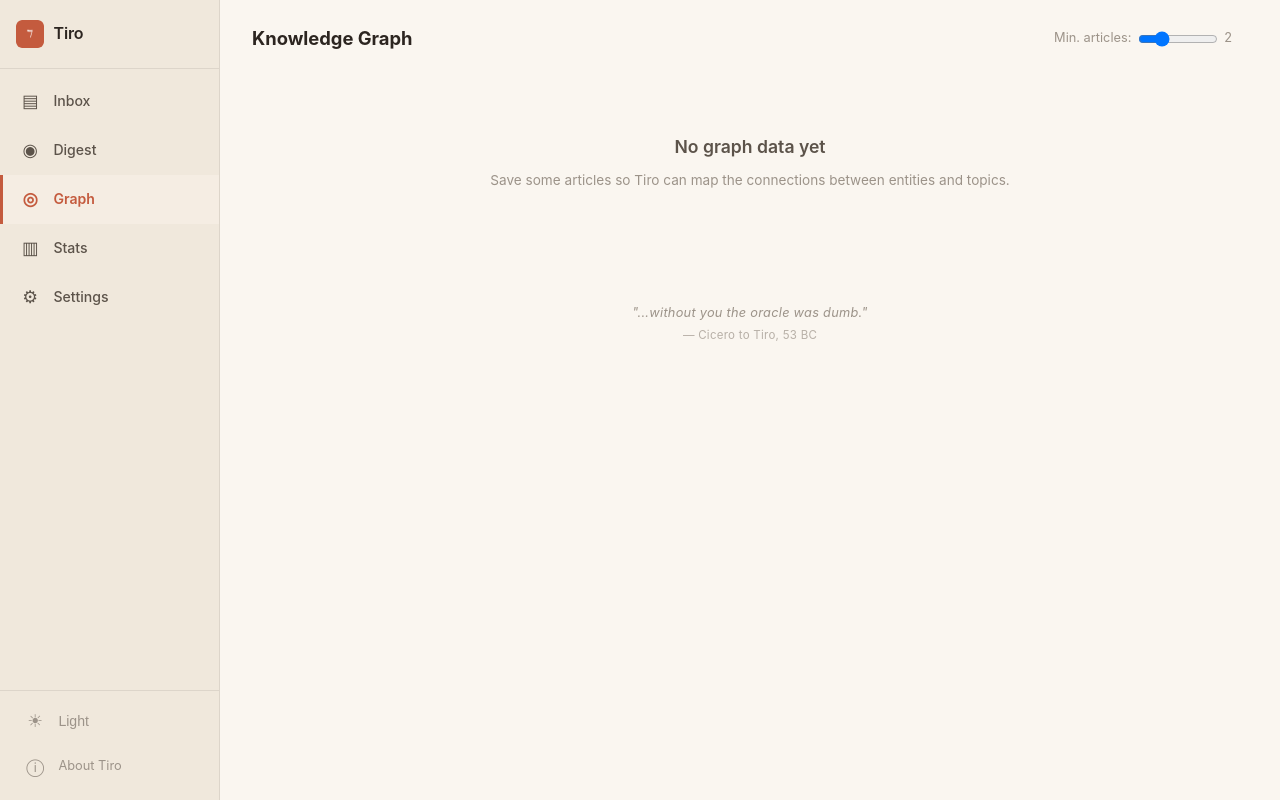
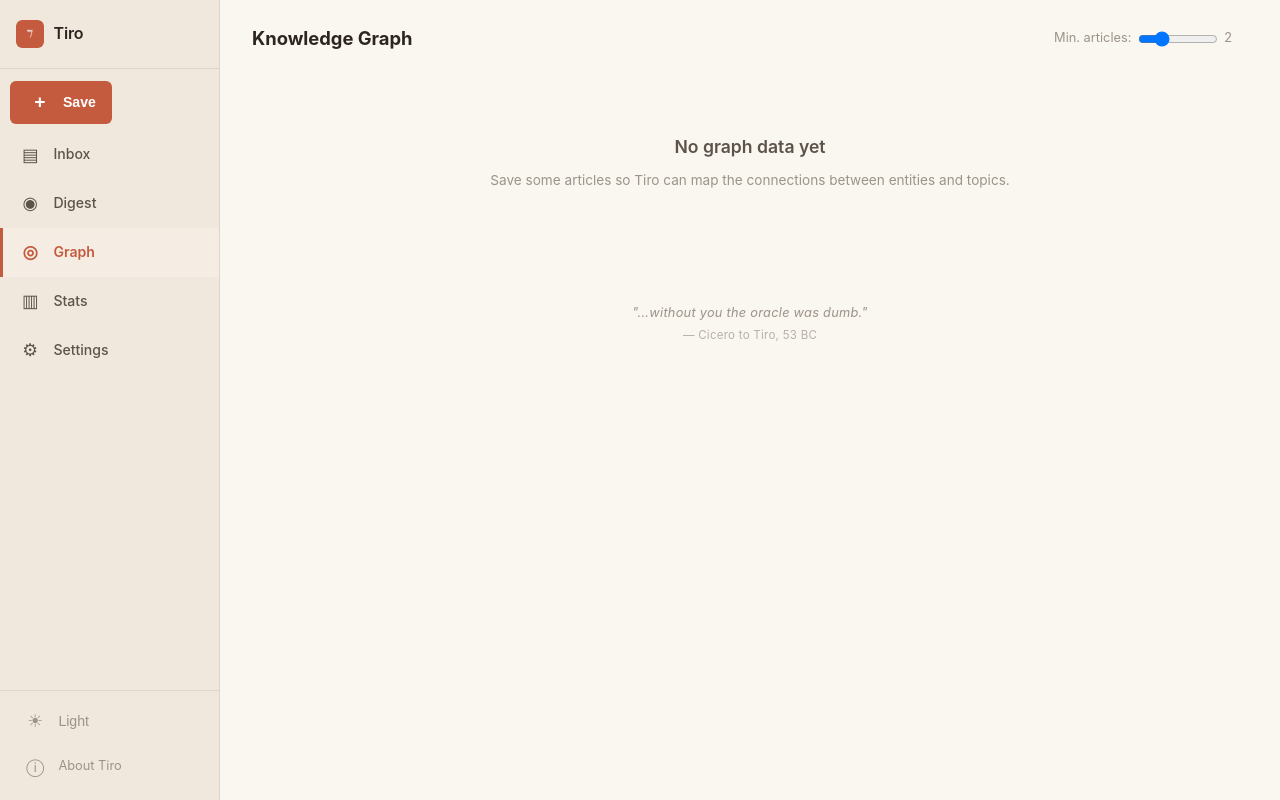
Before and after one commit to esagduyu/project-tiro, a FastAPI app: page /graph in a window 1280 px wide. Run offline with FastAPI, Linux system fonts and the light colour scheme; data that the repository does not hold is empty.

Commit message:
Add Save modal for URL and .eml ingestion from sidebar
- "Save" button at top of sidebar nav opens a modal overlay
- URL tab: paste a URL, submit to save (handles duplicates gracefully)
- .eml tab: drag-and-drop or file picker for email newsletter import
- Keyboard shortcut `n` opens modal from any page
- Status feedback: loading, success (green), error/duplicate (red)
- Auto-refreshes inbox and filters after successful save
- Cache bumped to v=41

Co-Authored-By: Claude Opus 4.6 <noreply@anthropic.com>

```diff
--- a/tiro/frontend/static/app.js
+++ b/tiro/frontend/static/app.js
@@ -68,6 +68,160 @@ async function updateUnreadBadge() {
     } catch (e) {}
 }
 
+/* ---- Save modal ---- */
+
+function openSaveModal() {
+    const overlay = document.getElementById('save-overlay');
+    if (!overlay) return;
+    overlay.style.display = 'flex';
+    // Reset state
+    const urlInput = document.getElementById('save-url-input');
+    if (urlInput) { urlInput.value = ''; urlInput.focus(); }
+    const status = document.getElementById('save-status');
+    if (status) status.style.display = 'none';
+    const btn = document.getElementById('save-url-btn');
+    if (btn) { btn.disabled = false; btn.textContent = 'Save'; }
+    // Reset to URL tab
+    switchSaveTab('url');
+}
+
+function closeSaveModal() {
+    const overlay = document.getElementById('save-overlay');
+    if (overlay) overlay.style.display = 'none';
+}
+
+function switchSaveTab(tab) {
+    document.querySelectorAll('.save-tab').forEach(t => {
+        t.classList.toggle('active', t.dataset.tab === tab);
+    });
+    document.getElementById('save-tab-url').style.display = tab === 'url' ? '' : 'none';
+    document.getElementById('save-tab-email').style.display = tab === 'email' ? '' : 'none';
+    const status = document.getElementById('save-status');
+    if (status) status.style.display = 'none';
+    if (tab === 'url') {
+        document.getElementById('save-url-input')?.focus();
+    }
+}
+
+function showSaveStatus(msg, type) {
+    const el = document.getElementById('save-status');
+    if (!el) return;
+    el.textContent = msg;
+    el.className = 'save-status ' + type;
+    el.style.display = '';
+}
+
+async function submitURL() {
+    const input = document.getElementById('save-url-input');
+    const btn = document.getElementById('save-url-btn');
+    const url = input?.value.trim();
+    if (!url) return;
+    btn.disabled = true;
+    btn.textContent = 'Saving...';
+    showSaveStatus('Fetching and processing...', 'loading');
+    try {
+        const res = await fetch('/api/ingest/url', {
+            method: 'POST',
+            headers: { 'Content-Type': 'application/json' },
+            body: JSON.stringify({ url }),
+        });
+        const json = await res.json();
+        if (res.status === 409) {
+            showSaveStatus('Already saved: ' + (json.data?.title || url), 'error');
+            btn.disabled = false;
+            btn.textContent = 'Save';
+            return;
+        }
+        if (!res.ok) throw new Error(json.detail || 'Failed to save');
+        showSaveStatus('Saved: ' + (json.data?.title || 'Article'), 'success');
+        btn.textContent = 'Saved';
+        input.value = '';
+        updateUnreadBadge();
+        // Refresh inbox if we're on it
+        if (document.getElementById('article-list')) {
+            loadInbox();
+            loadFilters();
+        }
+    } catch (e) {
+        showSaveStatus(e.message || 'Failed to save URL', 'error');
+        btn.disabled = false;
+        btn.textContent = 'Save';
+    }
+}
+
+async function uploadEml(file) {
+    if (!file || !file.name.endsWith('.eml')) {
+        showSaveStatus('Please select a .eml file', 'error');
+        return;
+    }
+    showSaveStatus('Processing ' + file.name + '...', 'loading');
+    const formData = new FormData();
+    formData.append('file', file);
+    try {
+        const res = await fetch('/api/ingest/email', {
+            method: 'POST',
+            body: formData,
+        });
+        const json = await res.json();
+        if (!res.ok) throw new Error(json.detail || 'Failed to import');
+        showSaveStatus('Saved: ' + (json.data?.title || file.name), 'success');
+        updateUnreadBadge();
+        if (document.getElementById('article-list')) {
+            loadInbox();
+            loadFilters();
+        }
+    } catch (e) {
+        showSaveStatus(e.message || 'Failed to import email', 'error');
+    }
+}
+
+function setupSaveModal() {
+    const overlay = document.getElementById('save-overlay');
+    if (!overlay) return;
+
+    // Open
+    document.getElementById('save-btn')?.addEventListener('click', openSaveModal);
+
+    // Close
+    document.getElementById('save-modal-close')?.addEventListener('click', closeSaveModal);
+    overlay.addEventListener('click', (e) => { if (e.target === overlay) closeSaveModal(); });
+
+    // Tabs
+    document.querySelectorAll('.save-tab').forEach(tab => {
+        tab.addEventListener('click', () => switchSaveTab(tab.dataset.tab));
+    });
+
+    // URL submit
+    document.getElementById('save-url-btn')?.addEventListener('click', submitURL);
+    document.getElementById('save-url-input')?.addEventListener('keydown', (e) => {
+        if (e.key === 'Enter') { e.preventDefault(); submitURL(); }
+        if (e.key === 'Escape') { e.preventDefault(); closeSaveModal(); }
+    });
+
+    // File input
+    const fileInput = document.getElementById('save-file-input');
+    fileInput?.addEventListener('change', () => {
+        if (fileInput.files.length > 0) uploadEml(fileInput.files[0]);
+    });
+
+    // Drag and drop
+    const dropZone = document.getElementById('save-drop-zone');
+    if (dropZone) {
+        dropZone.addEventListener('dragover', (e) => {
+            e.preventDefault();
+            dropZone.classList.add('dragover');
+        });
+        dropZone.addEventListener('dragleave', () => {
+            dropZone.classList.remove('dragover');
+        });
+        dropZone.addEventListener('drop', (e) => {
+            e.preventDefault();
+            dropZone.classList.remove('dragover');
+            if (e.dataTransfer.files.length > 0) uploadEml(e.dataTransfer.files[0]);
+        });
+    }
+}
+
 /* ---- Init ---- */
 
 document.addEventListener("DOMContentLoaded", () => {
@@ -85,6 +239,9 @@ document.addEventListener("DOMContentLoaded", () => {
 
     // Unread badge
     updateUnreadBadge();
+
+    // Save modal
+    setupSaveModal();
 
     // Page-specific init
     if (document.getElementById("article-list")) {
@@ -1248,6 +1405,13 @@ function handleInboxKeydown(e) {
         return;
     }
 
+    // Don't capture when save modal is open (except Escape to close)
+    const saveOverlay = document.getElementById("save-overlay");
+    if (saveOverlay && saveOverlay.style.display !== "none") {
+        if (e.key === "Escape") { closeSaveModal(); e.preventDefault(); }
+        return;
+    }
+
     // Don't capture when shortcuts overlay is open (except ? and Escape to close)
     const overlay = document.getElementById("shortcuts-overlay");
     if (overlay && overlay.style.display !== "none") {
@@ -1261,6 +1425,10 @@ function handleInboxKeydown(e) {
     const cards = getVisibleCards();
 
     switch (e.key) {
+        case "n":
+            e.preventDefault();
+            openSaveModal();
+            break;
         case "j":
             e.preventDefault();
             moveSelection(cards, 1);
@@ -1403,6 +1571,7 @@ const INBOX_SHORTCUTS = [
     { keys: ["1"], desc: "Rate dislike" },
     { keys: ["2"], desc: "Rate like" },
     { keys: ["3"], desc: "Rate love" },
+    { keys: ["n"], desc: "Save new item (URL or email)" },
     { keys: ["c"], desc: "Classify / reclassify inbox" },
     { keys: ["f"], desc: "Toggle filter panel" },
     { keys: ["r"], desc: "Regenerate digest (in digest view)" },
--- a/tiro/frontend/static/styles.css
+++ b/tiro/frontend/static/styles.css
@@ -156,6 +156,183 @@ body {
 .sidebar-about:hover {
     background: var(--tiro-bg-hover);
     color: var(--tiro-fg-secondary);
+}
+
+/* --- Save button (sidebar) --- */
+
+.sidebar-save-btn {
+    background: var(--tiro-accent);
+    color: white;
+    border: none;
+    border-left: 3px solid var(--tiro-accent);
+    cursor: pointer;
+    margin: 0.25rem 0.6rem 0.4rem;
+    border-radius: 6px;
+    font-weight: 600;
+    justify-content: center;
+}
+
+.sidebar-save-btn:hover {
+    opacity: 0.9;
+    background: var(--tiro-accent);
+    color: white;
+}
+
+.sidebar-save-btn .sidebar-icon {
+    font-size: 1.2rem;
+    font-weight: 700;
+}
+
+/* --- Save modal --- */
+
+.save-overlay {
+    position: fixed;
+    inset: 0;
+    background: rgba(0, 0, 0, 0.4);
+    z-index: 200;
+    display: flex;
+    align-items: center;
+    justify-content: center;
+}
+
+.save-modal {
+    background: var(--tiro-bg-surface);
+    border: 1px solid var(--tiro-border);
+    border-radius: 10px;
+    width: 420px;
+    max-width: 92vw;
+    box-shadow: 0 8px 32px rgba(0, 0, 0, 0.15);
+}
+
+.save-modal-header {
+    display: flex;
+    align-items: center;
+    justify-content: space-between;
+    padding: 1rem 1.25rem;
+    border-bottom: 1px solid var(--tiro-border);
+}
+
+.save-modal-header h3 {
+    font-size: 1rem;
+    font-weight: 600;
+    color: var(--tiro-fg);
+}
+
+.save-modal-body {
+    padding: 1.25rem;
+}
+
+.save-tab-row {
+    display: flex;
+    gap: 0;
+    margin-bottom: 1rem;
+    border: 1px solid var(--tiro-border);
+    border-radius: 6px;
+    overflow: hidden;
+}
+
+.save-tab {
+    flex: 1;
+    padding: 0.5rem;
+    border: none;
+    background: var(--tiro-bg);
+    color: var(--tiro-muted);
+    font-size: 0.85rem;
+    font-weight: 500;
+    cursor: pointer;
+    transition: background 0.15s, color 0.15s;
+}
+
+.save-tab.active {
+    background: var(--tiro-accent);
+    color: white;
+}
+
+.save-url-input {
+    width: 100%;
+    padding: 0.6rem 0.75rem;
+    border: 1px solid var(--tiro-border);
+    border-radius: 6px;
+    font-size: 0.9rem;
+    background: var(--tiro-bg);
+    color: var(--tiro-fg);
+    outline: none;
+    margin-bottom: 0.75rem;
+}
+
+.save-url-input:focus {
+    border-color: var(--tiro-accent);
+}
+
+.save-submit-btn {
+    width: 100%;
+    padding: 0.6rem;
+    background: var(--tiro-accent);
+    color: white;
+    border: none;
+    border-radius: 6px;
+    font-size: 0.88rem;
+    font-weight: 600;
+    cursor: pointer;
+    transition: opacity 0.15s;
+}
+
+.save-submit-btn:hover { opacity: 0.9; }
+.save-submit-btn:disabled { opacity: 0.5; cursor: not-allowed; }
+
+.save-drop-zone {
+    border: 2px dashed var(--tiro-border);
+    border-radius: 8px;
+    padding: 2rem 1rem;
+    text-align: center;
+    transition: border-color 0.2s, background 0.2s;
+}
+
+.save-drop-zone.dragover {
+    border-color: var(--tiro-accent);
+    background: rgba(196, 91, 62, 0.06);
+}
+
+.save-drop-text {
+    font-size: 0.95rem;
+    color: var(--tiro-fg-secondary);
+    margin-bottom: 0.3rem;
+}
+
+.save-drop-sub {
+    font-size: 0.8rem;
+    color: var(--tiro-muted);
+}
+
+.save-file-label {
+    color: var(--tiro-accent);
+    cursor: pointer;
+    text-decoration: underline;
+}
+
+.save-status {
+    margin-top: 0.75rem;
+    padding: 0.6rem 0.75rem;
+    border-radius: 6px;
+    font-size: 0.85rem;
+}
+
+.save-status.success {
+    background: rgba(22, 163, 74, 0.1);
+    color: #16a34a;
+    border: 1px solid rgba(22, 163, 74, 0.2);
+}
+
+.save-status.error {
+    background: rgba(220, 38, 38, 0.08);
+    color: #dc2626;
+    border: 1px solid rgba(220, 38, 38, 0.15);
+}
+
+.save-status.loading {
+    background: rgba(37, 99, 235, 0.06);
+    color: var(--tiro-muted);
+    border: 1px solid var(--tiro-border);
 }
 
 /* Mobile header (hidden on desktop) */
--- a/tiro/frontend/templates/base.html
+++ b/tiro/frontend/templates/base.html
@@ -6,8 +6,8 @@
     <title>{% block title %}Tiro{% endblock %}</title>
     <link rel="icon" href="/static/favicon.ico" sizes="any">
     <link rel="icon" href="/static/favicon-32.png" type="image/png" sizes="32x32">
-    <link id="theme-css" rel="stylesheet" href="/static/themes/papyrus.css?v=40">
-    <link rel="stylesheet" href="/static/styles.css?v=40">
+    <link id="theme-css" rel="stylesheet" href="/static/themes/papyrus.css?v=41">
+    <link rel="stylesheet" href="/static/styles.css?v=41">
     <script>
     // Apply theme before render to prevent flash
     (function() {
@@ -15,7 +15,7 @@
         if (!mode) mode = window.matchMedia('(prefers-color-scheme: dark)').matches ? 'dark' : 'light';
         document.documentElement.setAttribute('data-theme', mode);
         var theme = mode === 'dark' ? 'roman-night' : 'papyrus';
-        document.getElementById('theme-css').href = '/static/themes/' + theme + '.css?v=40';
+        document.getElementById('theme-css').href = '/static/themes/' + theme + '.css?v=41';
     })();
     </script>
 </head>
@@ -27,6 +27,10 @@
             <span class="sidebar-title">Tiro</span>
         </div>
         <div class="sidebar-nav">
+            <button id="save-btn" class="sidebar-item sidebar-save-btn">
+                <span class="sidebar-icon">&#43;</span>
+                <span class="sidebar-label">Save</span>
+            </button>
             <a href="/inbox" class="sidebar-item {% block nav_inbox %}{% endblock %}">
                 <span class="sidebar-icon">&#9636;</span>
                 <span class="sidebar-label">Inbox</span>
@@ -79,6 +83,34 @@
         </footer>
     </main>
 
+    <!-- Save item modal -->
+    <div id="save-overlay" class="save-overlay" style="display: none;">
+        <div class="save-modal">
+            <div class="save-modal-header">
+                <h3>Save to Tiro</h3>
+                <button id="save-modal-close" class="shortcuts-close">&times;</button>
+            </div>
+            <div class="save-modal-body">
+                <div class="save-tab-row">
+                    <button class="save-tab active" data-tab="url">URL</button>
+                    <button class="save-tab" data-tab="email">.eml File</button>
+                </div>
+                <div id="save-tab-url" class="save-tab-content">
+                    <input type="text" id="save-url-input" class="save-url-input" placeholder="Paste a URL..." autocomplete="off">
+                    <button id="save-url-btn" class="save-submit-btn">Save</button>
+                </div>
+                <div id="save-tab-email" class="save-tab-content" style="display: none;">
+                    <div id="save-drop-zone" class="save-drop-zone">
+                        <p class="save-drop-text">Drop .eml file here</p>
+                        <p class="save-drop-sub">or <label for="save-file-input" class="save-file-label">choose file</label></p>
+                        <input type="file" id="save-file-input" accept=".eml" style="display: none;">
+                    </div>
+                </div>
+                <div id="save-status" class="save-status" style="display: none;"></div>
+            </div>
+        </div>
+    </div>
+
     <!-- Keyboard shortcuts overlay -->
     <div id="shortcuts-overlay" class="shortcuts-overlay" style="display: none;">
         <div class="shortcuts-modal">
@@ -90,6 +122,6 @@
         </div>
     </div>
     <script src="https://cdn.jsdelivr.net/npm/marked/marked.min.js"></script>
-    <script src="/static/app.js?v=40"></script>
+    <script src="/static/app.js?v=41"></script>
 </body>
 </html>
```
